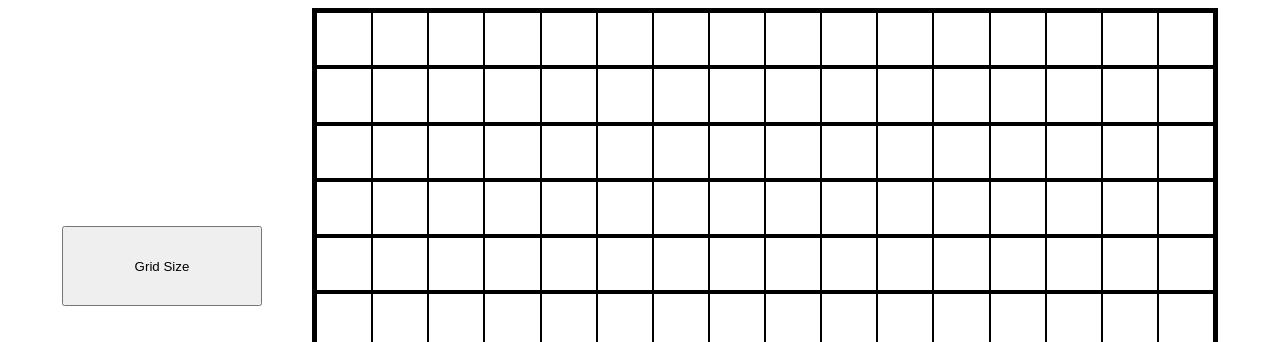
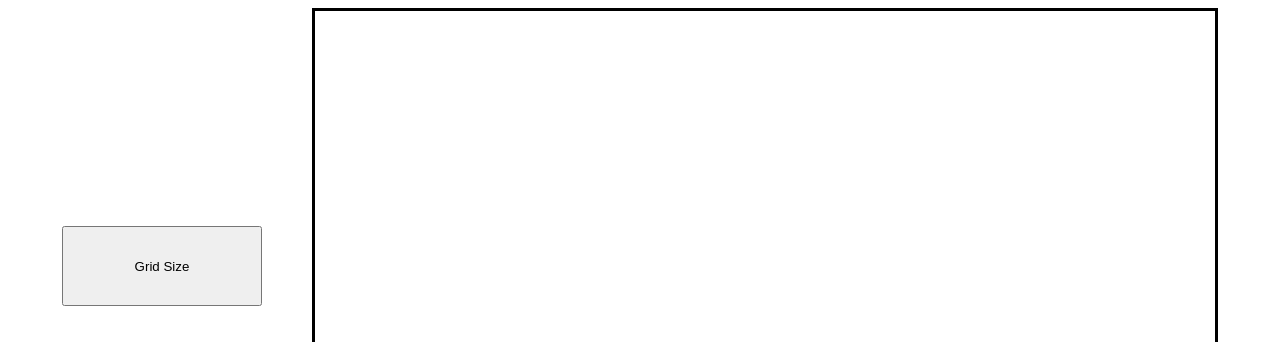
Before and after one commit to ballooxn/etch-a-sketch, a plain HTML site: page index.html in a window 1280 px wide. Shown: the top 342 px of the page. Drawn offline with Linux system fonts and the light colour scheme.

Commit message:
remove border between units

```diff
--- a/style.css
+++ b/style.css
@@ -34,7 +34,6 @@
     box-sizing: border-box;
     padding: 0;
     margin: 0;
-    border: 0.5px solid black;
 }
 
 .row {
```
